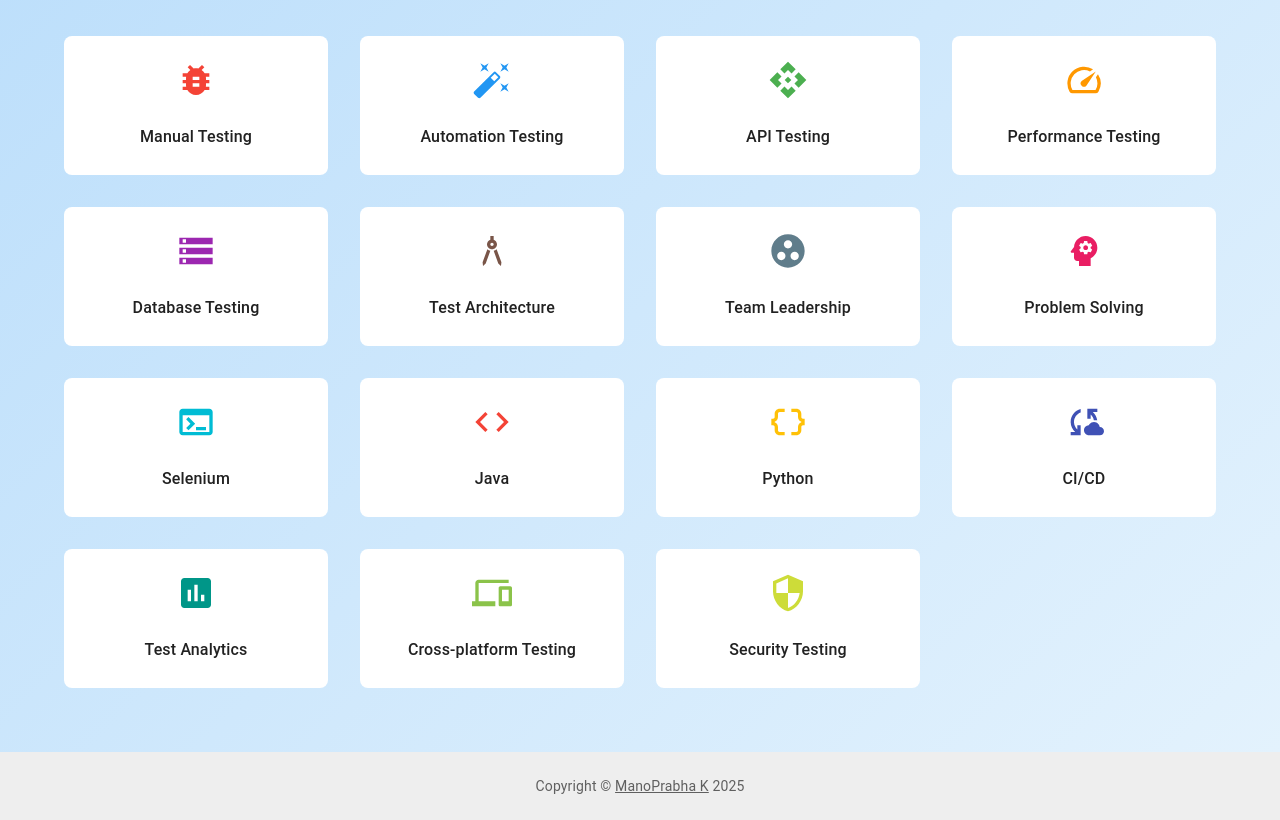
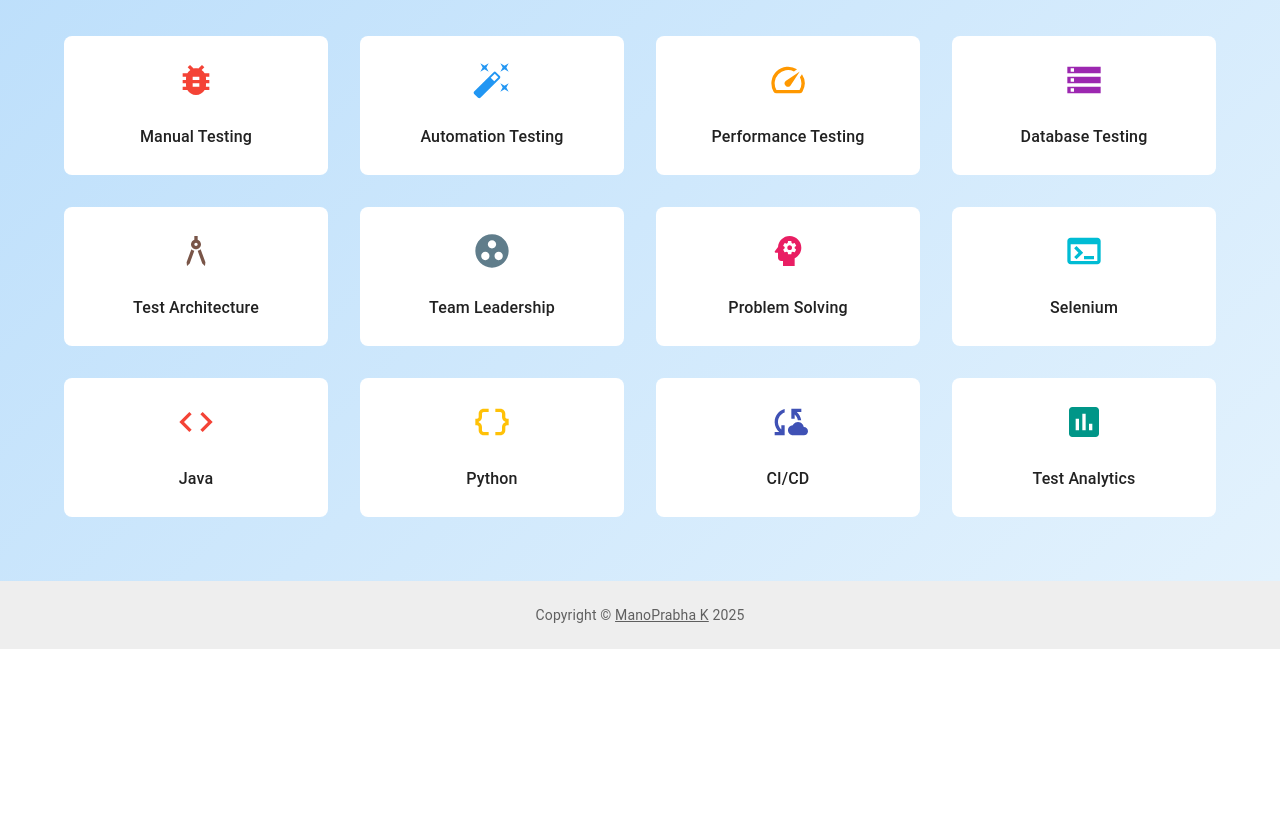
Before and after one commit to kanagu555/mano-portfolio, a Next.js app: page / in a window 1280 px wide. Shown: the part 2880-3700 px from the top of the page. After the commit the page ends 3529 px from the top, so only its background shows below. Built offline with nearby package versions, Linux system fonts and the light colour scheme.

Commit message:
removed unused code

```diff
--- a/src/app/components/certifications.tsx
+++ b/src/app/components/certifications.tsx
@@ -11,7 +11,6 @@
   VerifiedUser,
   School,
   Badge,
-  CloudDone,
   OpenInNew,
 } from "@mui/icons-material";
 
--- a/src/app/components/skills.tsx
+++ b/src/app/components/skills.tsx
@@ -1,8 +1,8 @@
-import Box from "@mui/material/Box"
-import Container from "@mui/material/Container"
-import Typography from "@mui/material/Typography"
-import Grid from "@mui/material/Grid"
-import { useTheme } from "@mui/material/styles"
+import Box from "@mui/material/Box";
+import Container from "@mui/material/Container";
+import Typography from "@mui/material/Typography";
+import Grid from "@mui/material/Grid";
+import { useTheme } from "@mui/material/styles";
 import {
   Code,
   Speed,
@@ -13,14 +13,10 @@
   GroupWork,
   Psychology,
   Terminal,
-  Api,
   DataObject,
   CloudSync,
   Assessment,
-  Build,
-  Devices,
-  Security,
-} from "@mui/icons-material"
+} from "@mui/icons-material";
 
 const skills = [
   {
@@ -32,11 +28,6 @@
     name: "Automation Testing",
     icon: AutoFixHigh,
     color: "#2196f3",
-  },
-  {
-    name: "API Testing",
-    icon: Api,
-    color: "#4caf50",
   },
   {
     name: "Performance Testing",
@@ -88,20 +79,10 @@
     icon: Assessment,
     color: "#009688",
   },
-  {
-    name: "Cross-platform Testing",
-    icon: Devices,
-    color: "#8bc34a",
-  },
-  {
-    name: "Security Testing",
-    icon: Security,
-    color: "#cddc39",
-  },
-]
+];
 
 export default function Skills() {
-  const theme = useTheme()
+  const theme = useTheme();
 
   return (
     <Box
@@ -128,7 +109,7 @@
         </Typography>
         <Grid container spacing={4}>
           {skills.map((skill, index) => {
-            const IconComponent = skill.icon
+            const IconComponent = skill.icon;
             return (
               <Grid item xs={6} sm={4} md={3} key={index}>
                 <Box
@@ -167,10 +148,10 @@
                   </Typography>
                 </Box>
               </Grid>
-            )
+            );
           })}
         </Grid>
       </Container>
     </Box>
-  )
+  );
 }
```
